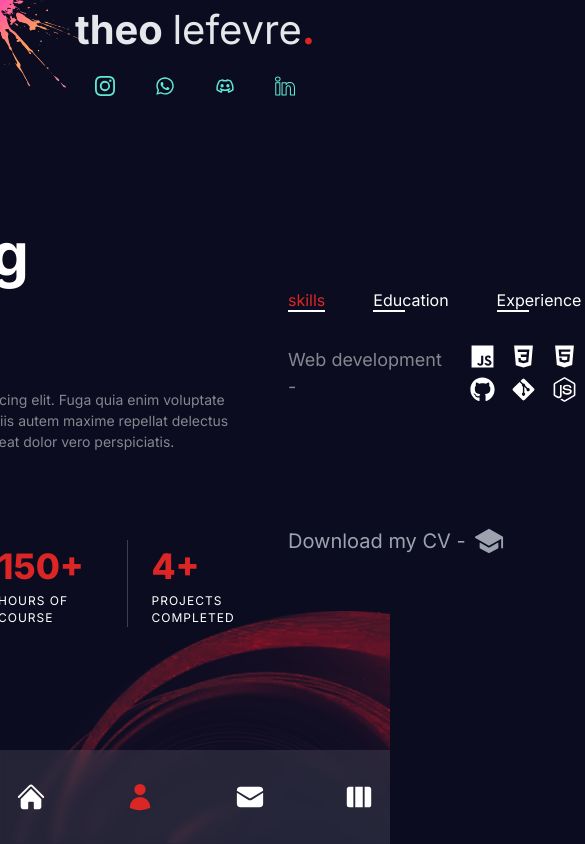
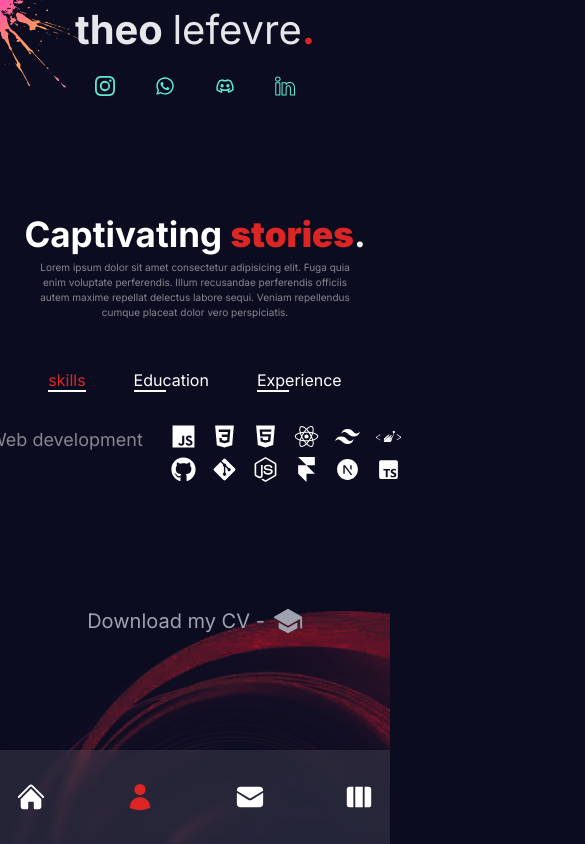
Before and after one commit to teteulf/PORTFOLIO-THEO, a Next.js app: page /about in a window 390 px wide. Shown: the top 844 px of the page, 585 px wide, since content can reach past the window. Built offline with nearby package versions, Linux system fonts and the light colour scheme.

Commit message:
responsivity adjust

```diff
--- a/app/about/page.jsx
+++ b/app/about/page.jsx
@@ -17,31 +17,31 @@ const aboutData = [
 export default function About() {
   const [index, setIndex] = useState(0);
   return (
-    <main className="flex w-full h-full items-center justify-center gap-12 ">
-      <section className="flex flex-col">
-        <h1 className="text-[60px] text-white font-bold">
+    <main className="flex flex-col xl:flex-row w-full h-full items-center justify-center gap-12 ">
+      <section className="flex flex-col items-center justify-center text-center xl:text-left">
+        <h1 className=" text-[35px] xl:text-[60px] text-white font-bold">
           Captivating <strong className="text-red-600">stories</strong>.
         </h1>
-        <p className="w-[550px] opacity-50 text-white text-[14px]">
+        <p className="w-[80%] max-w-[550px] xl:max-w-[100%] xl:w-[550px] opacity-50 text-white text-[10px] xl:text-[14px]">
           Lorem ipsum dolor sit amet consectetur adipisicing elit. Fuga quia
           enim voluptate perferendis. Illum recusandae perferendis officiis
           autem maxime repellat delectus labore sequi. Veniam repellendus cumque
           placeat dolor vero perspiciatis.
         </p>
-        <div className="flex mt-20 items-center gap-6">
-          <div className="flex flex-col justify-center border-r-[0.5px] border-gray-500 border-opacity-50 max-w-[130px] max-h-[110px] pr-10">
+        <div className=" mt-10 xl:mt-20 items-center hidden xl:flex  xl:gap-6">
+          <div className="flex flex-col justify-center border-r-[0.5px] border-gray-500 border-opacity-50 max-w-[130px] max-h-[110px] xl:pr-10">
             <div className="text-[35px] text-red-600 font-extrabold">10+</div>
             <p className="text-white max-w-[100px] uppercase text-xs tracking-[1px] leading-[1.4]">
               technologies that I work
             </p>
           </div>
-          <div className="flex flex-col justify-center border-r-[0.5px] border-gray-500 border-opacity-50 max-w-[130px] max-h-[110px] pr-10">
+          <div className="flex flex-col justify-center border-r-[0.5px] border-gray-500 border-opacity-50 max-w-[130px] max-h-[110px] xl:pr-10">
             <div className="text-[35px] text-red-600 font-extrabold">15+</div>
             <p className="text-white max-w-[100px] uppercase text-xs tracking-[1px] leading-[1.4]">
               course certificates
             </p>
           </div>
-          <div className="flex flex-col justify-center border-r-[0.5px] border-gray-500 border-opacity-50 max-w-[130px] max-h-[110px] pr-10">
+          <div className="flex flex-col justify-center border-r-[0.5px] border-gray-500 border-opacity-50 max-w-[130px] max-h-[110px] xl:pr-10">
             <div className="text-[35px] text-red-600 font-extrabold">150+</div>
             <p className="text-white max-w-[100px] uppercase text-xs tracking-[1px] leading-[1.4]">
               hours of course
@@ -55,7 +55,7 @@ export default function About() {
           </div>
         </div>
       </section>
-      <section className="flex flex-col items-start justify-center relative gap-8 min-w-[412px]">
+      <section className="flex flex-col items-center xl:items-start justify-center relative gap-8 min-w-[412px]">
         <div className="flex gap-12">
           {aboutData.map((item, itemIndex) => (
             <div
@@ -78,7 +78,7 @@ export default function About() {
         <div className="flex text-white relative min-h-[150px] min-w-[300px] ">
           {aboutData[index].info}
         </div>
-        <a className="flex flex-start w-[400px] items-center text-[20px] text-gray-400 cursor-pointer hover:text-gray-600 group">
+        <a className="flex xl:flex-start w-[400px] items-center justify-center text-[20px] text-gray-400 cursor-pointer hover:text-gray-600 group">
           Download my CV -{" "}
           <IoSchool
             className="ml-2 text-gray-400 group-hover:text-gray-600"
```
